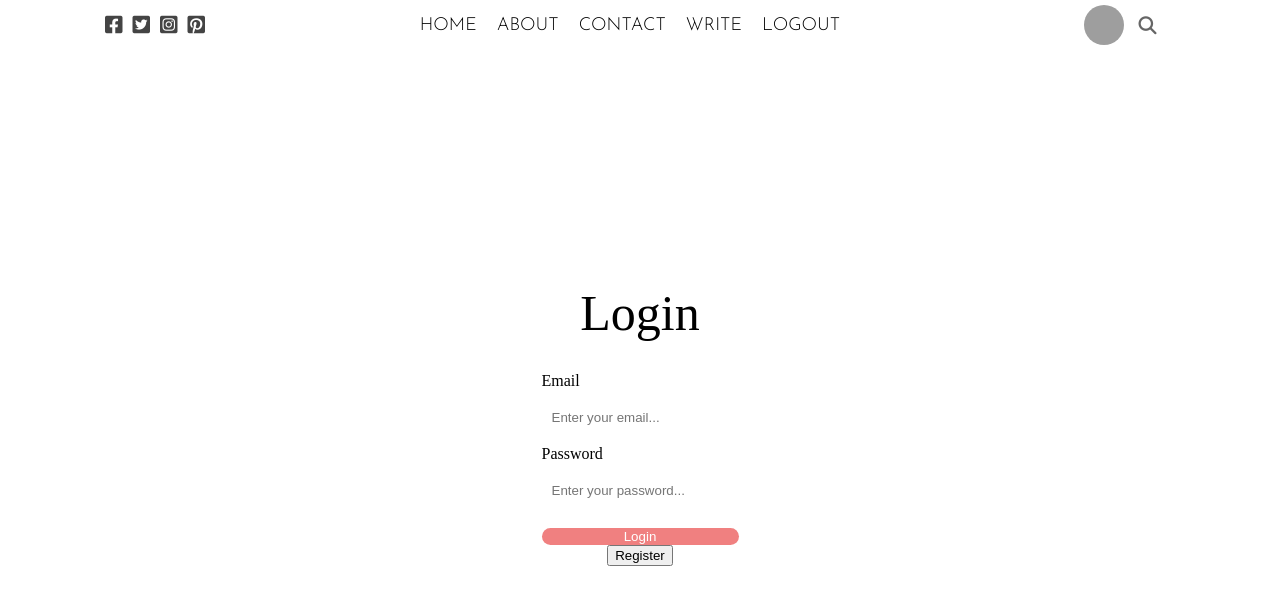
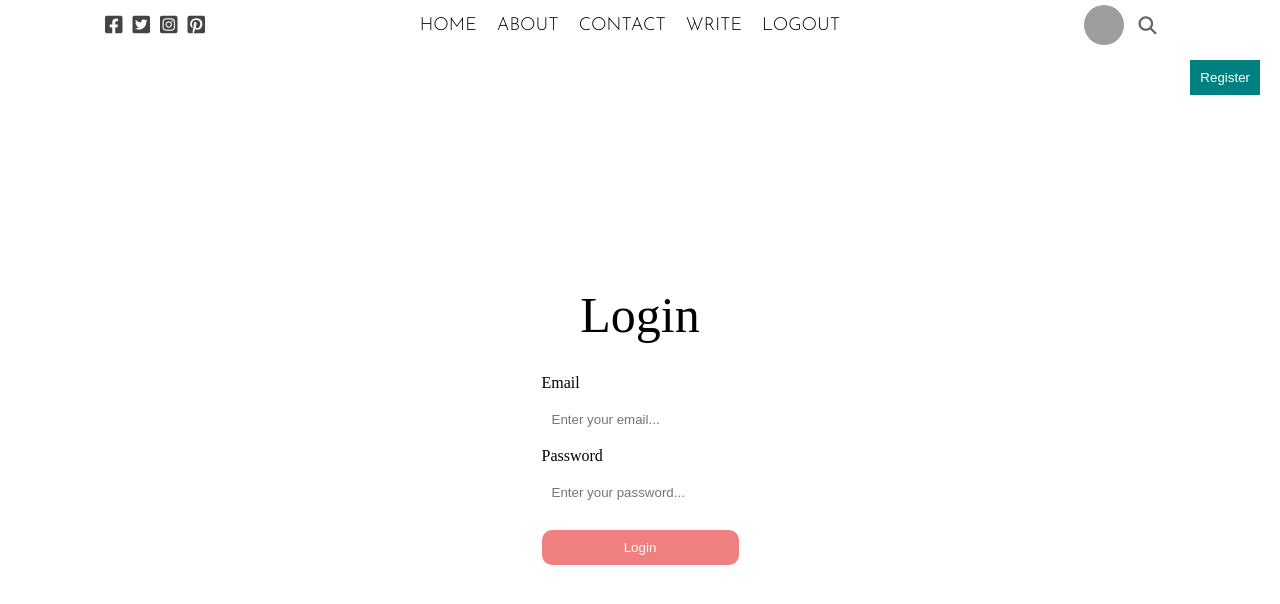
Before and after one commit to EvMad/react-frontend-sandbox, a React (Create React App) app: page / in a window 1280 px wide. Shown: the top 604 px of the page. Built offline with nearby package versions, Linux system fonts and the light colour scheme; grey boxes are pictures that could not be loaded.

Commit message:
.loginRegisterButton {}

```diff
--- a/src/pages/login/login.css
+++ b/src/pages/login/login.css
@@ -33,4 +33,17 @@
     color: white;
     border: none;
     border-radius: 10px;
+    padding: 10px;
 }
+
+.loginRegisterButton {
+    position: absolute;
+    top: 60px;
+    right: 20px;
+    background-color: teal;
+    cursor: pointer;
+    border: none;
+    padding: 10px;
+    color: white;
+
+}
```
